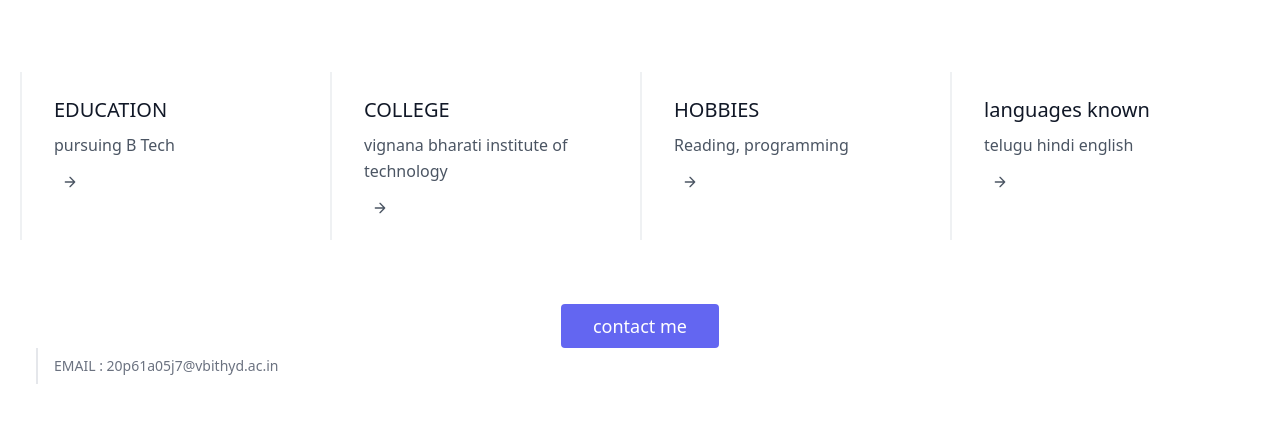
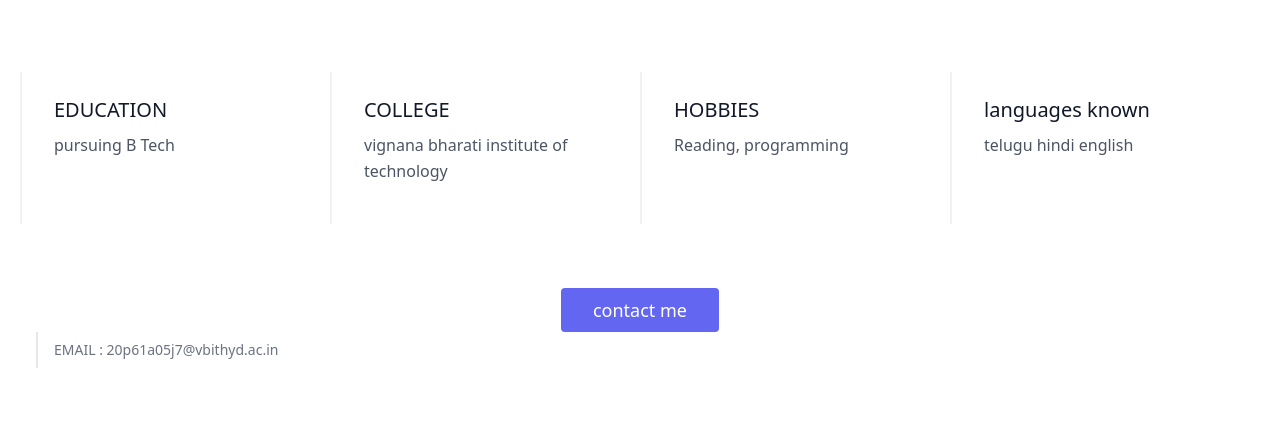
Before and after one commit to Sureshkrypto/Sureshkrypto.github.io, a plain HTML site: page index.html in a window 1280 px wide. Shown: the part 240-662 px from the top of the page. Drawn offline with nearby package versions, Linux system fonts and the light colour scheme.

Commit message:
Update index.html

```diff
--- a/index.html
+++ b/index.html
@@ -31,36 +31,28 @@
         <h2 class="text-lg sm:text-xl text-gray-900 font-medium title-font mb-2">EDUCATION</h2>
         <p class="leading-relaxed text-base mb-4">pursuing B Tech</p>
 
-          <svg fill="none" stroke="currentColor" stroke-linecap="round" stroke-linejoin="round" stroke-width="2" class="w-4 h-4 ml-2" viewBox="0 0 24 24">
-            <path d="M5 12h14M12 5l7 7-7 7"></path>
-          </svg>
+
         </a>
       </div>
       <div class="xl:w-1/4 lg:w-1/2 md:w-full px-8 py-6 border-l-2 border-gray-200 border-opacity-60">
         <h2 class="text-lg sm:text-xl text-gray-900 font-medium title-font mb-2">COLLEGE</h2>
         <p class="leading-relaxed text-base mb-4">vignana bharati institute of technology</p>
 
-          <svg fill="none" stroke="currentColor" stroke-linecap="round" stroke-linejoin="round" stroke-width="2" class="w-4 h-4 ml-2" viewBox="0 0 24 24">
-            <path d="M5 12h14M12 5l7 7-7 7"></path>
-          </svg>
+
         </a>
       </div>
       <div class="xl:w-1/4 lg:w-1/2 md:w-full px-8 py-6 border-l-2 border-gray-200 border-opacity-60">
         <h2 class="text-lg sm:text-xl text-gray-900 font-medium title-font mb-2">HOBBIES</h2>
         <p class="leading-relaxed text-base mb-4">Reading, programming</p>
 
-          <svg fill="none" stroke="currentColor" stroke-linecap="round" stroke-linejoin="round" stroke-width="2" class="w-4 h-4 ml-2" viewBox="0 0 24 24">
-            <path d="M5 12h14M12 5l7 7-7 7"></path>
-          </svg>
+
         </a>
       </div>
       <div class="xl:w-1/4 lg:w-1/2 md:w-full px-8 py-6 border-l-2 border-gray-200 border-opacity-60">
         <h2 class="text-lg sm:text-xl text-gray-900 font-medium title-font mb-2">languages known</h2>
         <p class="leading-relaxed text-base mb-4">telugu hindi english</p>
 
-          <svg fill="none" stroke="currentColor" stroke-linecap="round" stroke-linejoin="round" stroke-width="2" class="w-4 h-4 ml-2" viewBox="0 0 24 24">
-            <path d="M5 12h14M12 5l7 7-7 7"></path>
-          </svg>
+
         </a>
       </div>
     </div>
```
